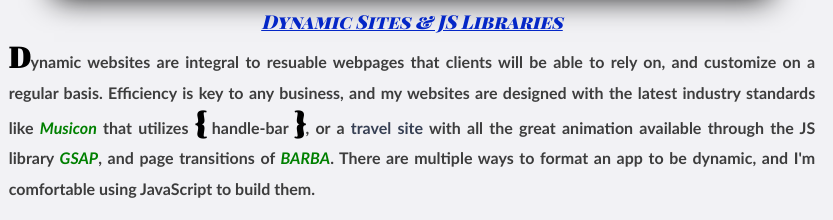
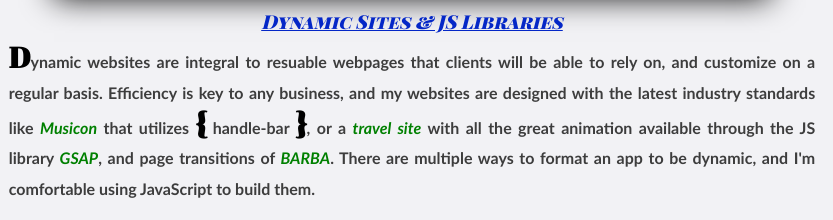
Before and after one commit to bohemianabe/proPage3, a website: page index.html in a window 1280 px wide. Shown: the part 1773-1993 px from the top of the page, 420-1253 px from the left. Drawn offline with nearby package versions, Linux system fonts and the light colour scheme; a script that the page names is missing.

Commit message:
a tag class-link added

```diff
--- a/index.html
+++ b/index.html
@@ -96,7 +96,7 @@
             <div class="project-desc">
                 <h3><i>Dynamic Sites & JS Libraries</i></h3>
                 <p>
-                  <span class="first-letter">D</span>ynamic websites are integral to resuable webpages that clients will be able to rely on, and customize on a regular basis. Efficiency is key to any business, and my websites are designed with the latest industry standards like <i><a class="portfolio-links"  href="./resources/portfolioProjects/musicon/index.html">Musicon</a></i> that utilizes <span class="first-letter">{</span> handle-bar <span class="first-letter">}</span>, or a <a href="./resources/portfolioProjects/websiteProject/index.html">travel site</a> with all the great animation available through the JS library <a class="portfolio-links"  href="https://greensock.com/gsap/">GSAP</a>, and page transitions of <a class="portfolio-links"  href="https://barba.js.org/">BARBA</a>. There are multiple ways to format an app to be dynamic, and I'm comfortable using JavaScript to build them.
+                  <span class="first-letter">D</span>ynamic websites are integral to resuable webpages that clients will be able to rely on, and customize on a regular basis. Efficiency is key to any business, and my websites are designed with the latest industry standards like <i><a class="portfolio-links"  href="./resources/portfolioProjects/musicon/index.html">Musicon</a></i> that utilizes <span class="first-letter">{</span> handle-bar <span class="first-letter">}</span>, or a <a class="portfolio-links" href="./resources/portfolioProjects/websiteProject/index.html">travel site</a> with all the great animation available through the JS library <a class="portfolio-links"  href="https://greensock.com/gsap/">GSAP</a>, and page transitions of <a class="portfolio-links"  href="https://barba.js.org/">BARBA</a>. There are multiple ways to format an app to be dynamic, and I'm comfortable using JavaScript to build them.
                 </p>
                 <br>
                 <p>
```
